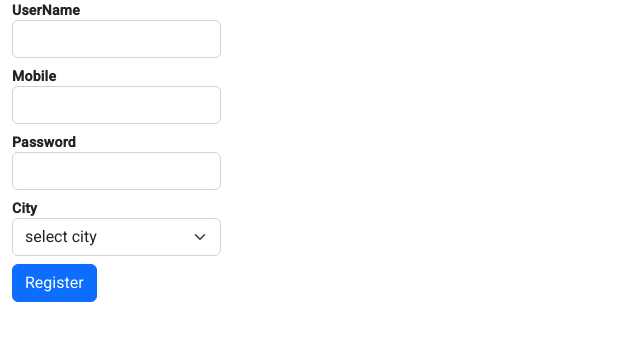
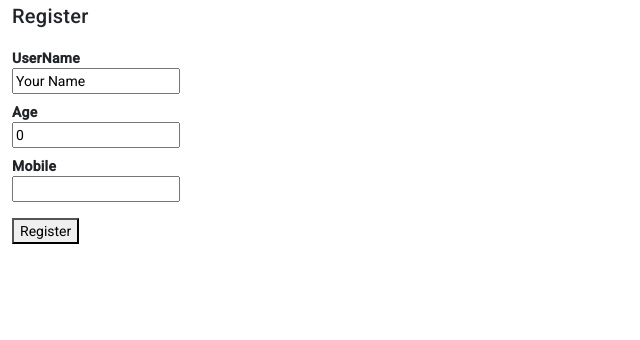
Before and after one commit to vajaganidhanesh/angular-workspace, an Angular app: page / in a window 1280 px wide. Shown: the top 340 px of the page, without its empty margins (0-640 px from the left). Built offline with nearby package versions, Linux system fonts and the light colour scheme.

Commit message:
Simple Reactive forms Implementation with FormGroup, FormControl, Validators.

```diff
--- a/projects/shopping/src/app/components/template-form/template-form.component.css
+++ b/projects/shopping/src/app/components/template-form/template-form.component.css
@@ -1,6 +1,9 @@
-.Invalidbg {
-  background-color: rgb(241, 188, 188);
+input.ng-invalid,
+select.ng-invalid {
+  border: 1px solid red;
+  box-shadow: 2px 2px 2px rgb(234, 129, 129);
 }
-.Validbg {
-  background-color: rgb(196, 250, 196);
+input.ng-valid {
+  border: 1px solid green;
+  box-shadow: 2px 2px 2px rgb(40, 167, 83);
 }
--- a/projects/shopping/src/app/components/template-form/template-form.component.ts
+++ b/projects/shopping/src/app/components/template-form/template-form.component.ts
@@ -10,7 +10,7 @@ export class TemplateFormComponent {
     alert(JSON.stringify(formdata));
   }
 
-  public cityError: string = '';
+  public cityError: string = 'Please select city';
   public SelectCity(e: any) {
     if (e.target.value == '-1') {
       this.cityError = 'Please select city';
--- /dev/null
+++ b/projects/shopping/src/app/reactive-form/reactive-form.component.html
@@ -0,0 +1,14 @@
+<div class="container-fluid" (submit)="submitClick(frmRegister.value)">
+  <h2>Register</h2>
+  <form [formGroup]="frmRegister">
+    <dl>
+      <dt>UserName</dt>
+      <dd><input type="text" formControlName="UserName" /></dd>
+      <dt>Age</dt>
+      <dd><input type="number" name="" id="" formControlName="Age" /></dd>
+      <dt>Mobile</dt>
+      <dd><input type="text" name="" id="" formControlName="Mobile" /></dd>
+    </dl>
+    <button type="submit">Register</button>
+  </form>
+</div>
--- /dev/null
+++ b/projects/shopping/src/app/reactive-form/reactive-form.component.ts
@@ -0,0 +1,18 @@
+import { Component } from '@angular/core';
+import { FormGroup, FormControl, Validators } from '@angular/forms';
+@Component({
+  selector: 'app-reactive-form',
+  templateUrl: './reactive-form.component.html',
+  styleUrls: ['./reactive-form.component.css'],
+})
+export class ReactiveFormComponent {
+  public frmRegister = new FormGroup({
+    UserName: new FormControl('Your Name'),
+    Age: new FormControl(0),
+    Mobile: new FormControl(''),
+  });
+
+  public submitClick(e: any) {
+    alert(JSON.stringify(e));
+  }
+}
--- a/projects/shopping/src/index.html
+++ b/projects/shopping/src/index.html
@@ -17,6 +17,6 @@
     />
   </head>
   <body class="mat-typography">
-    <app-template-form> </app-template-form>
+    <app-reactive-form> </app-reactive-form>
   </body>
 </html>
```
Also changed, not shown: projects/shopping/src/app/app.module.ts (+5 -2 lines), projects/shopping/src/app/reactive-form/reactive-form.component.css (added).
